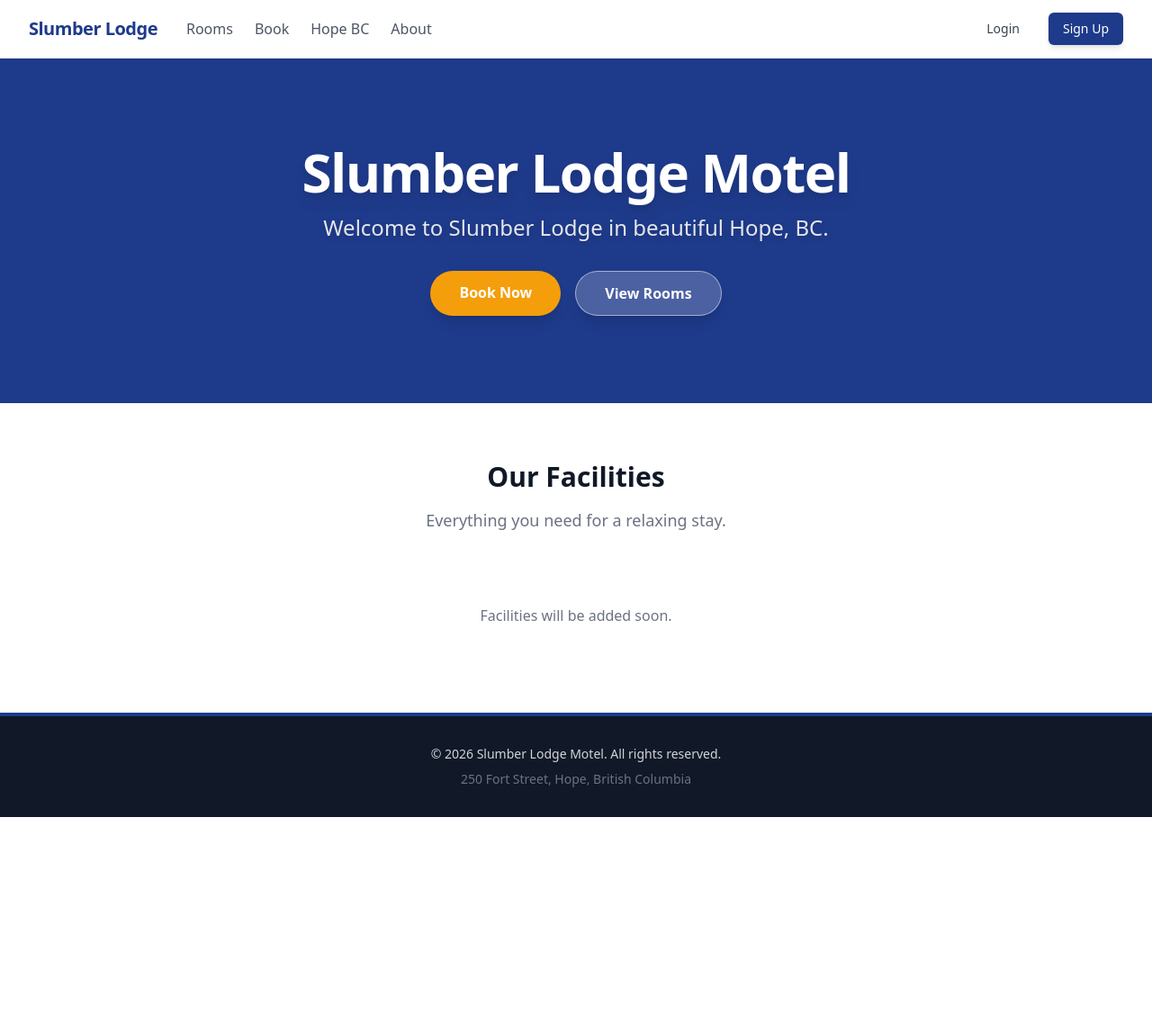
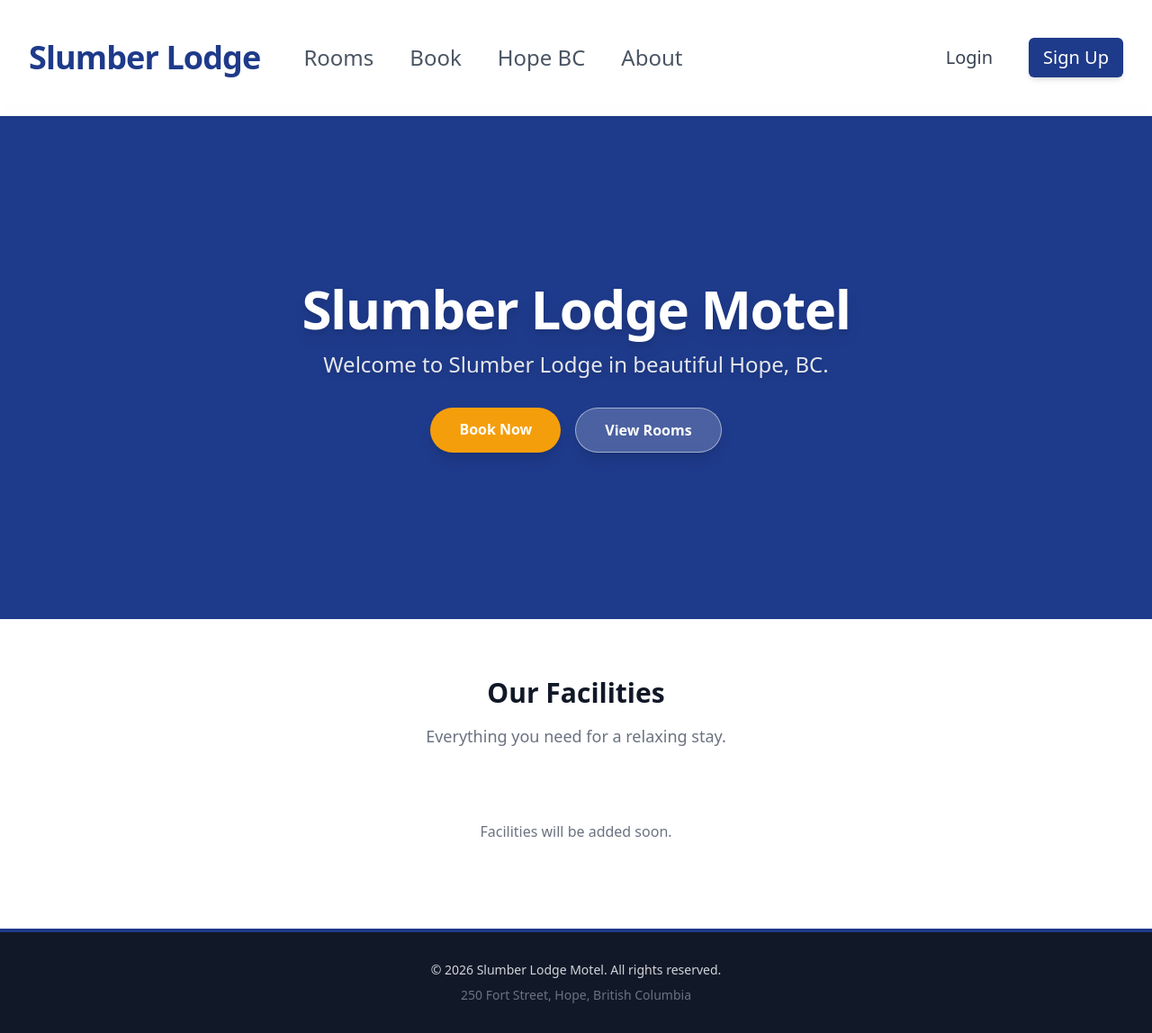
Before and after one commit to JianjunPeng/SlumberLodge, a Django app: page / in a window 1280 px wide. Shown: the whole page at 90% size. Before the commit the page ends 908 px from the top, so only its background shows below. Run offline with Django 5.2, Linux system fonts and the light colour scheme; data comes from the database, SQL or seed files in the repository; data that the repository does not hold is empty; some libraries are stand-ins or nearby versions.

Commit message:
Optimize the homepage: enlarge the homepage picture, enlarge the navigation bar.

```diff
--- a/templates/base.html
+++ b/templates/base.html
@@ -25,48 +25,48 @@
     <script defer src="https://cdn.jsdelivr.net/npm/alpinejs@3.x.x/dist/cdn.min.js"></script>
 </head>
 
-<body class="bg-gray-50 text-gray-800 font-sans min-h-screen flex flex-col pt-16">
+<body class="bg-gray-50 text-gray-800 font-sans min-h-screen flex flex-col pt-32">
 
     <!-- Sticky Horizontal Navigation -->
     <nav class="bg-white/90 backdrop-blur-md shadow-sm fixed top-0 left-0 right-0 z-50 border-b border-gray-100"
         x-data="{ open: false }">
         <div class="max-w-7xl mx-auto px-4 sm:px-6 lg:px-8">
-            <div class="flex justify-between h-16 items-center">
+            <div class="flex justify-between h-32 items-center">
                 <!-- Left side: Logo & Primary Links -->
-                <div class="flex items-center space-x-8">
+                <div class="flex items-center space-x-12">
                     <a href="{% url 'home' %}" class="flex items-center">
                         {% if site_settings.logo %}
-                            <img src="{{ site_settings.logo.url }}" alt="Slumber Lodge" class="h-10 w-auto object-contain">
+                        <img src="{{ site_settings.logo.url }}" alt="Slumber Lodge" class="h-20 w-auto object-contain">
                         {% else %}
-                            <span class="text-xl font-bold text-primary tracking-tight">Slumber Lodge</span>
+                        <span class="text-4xl font-bold text-primary tracking-tight">Slumber Lodge</span>
                         {% endif %}
                     </a>
-                    <div class="hidden md:flex space-x-6">
+                    <div class="hidden md:flex space-x-10">
                         <a href="{% url 'rooms' %}"
-                            class="text-gray-600 hover:text-primary transition-colors font-medium">Rooms</a>
+                            class="text-2xl text-gray-600 hover:text-primary transition-colors font-medium">Rooms</a>
                         <a href="{% url 'book' %}"
-                            class="text-gray-600 hover:text-primary transition-colors font-medium">Book</a>
+                            class="text-2xl text-gray-600 hover:text-primary transition-colors font-medium">Book</a>
                         <a href="{% url 'hope' %}"
-                            class="text-gray-600 hover:text-primary transition-colors font-medium">Hope BC</a>
+                            class="text-2xl text-gray-600 hover:text-primary transition-colors font-medium">Hope BC</a>
                         <a href="{% url 'about' %}"
-                            class="text-gray-600 hover:text-primary transition-colors font-medium">About</a>
+                            class="text-2xl text-gray-600 hover:text-primary transition-colors font-medium">About</a>
                     </div>
                 </div>
 
                 <!-- Right side: Auth / Admin -->
-                <div class="hidden md:flex items-center space-x-4">
+                <div class="hidden md:flex items-center space-x-6">
                     {% if user.is_authenticated %}
-                    <span class="text-sm text-gray-500">Hello, {{ user.username }}</span>
+                    <span class="text-xl text-gray-500">Hello, {{ user.username }}</span>
                     {% if user.is_staff %}
-                    <a href="/admin/" class="text-sm font-medium text-gray-600 hover:text-primary">Admin Panel</a>
+                    <a href="/admin/" class="text-xl font-medium text-gray-600 hover:text-primary">Admin Panel</a>
                     {% endif %}
                     <a href="{% url 'account_logout' %}"
-                        class="px-4 py-2 text-sm font-medium text-red-600 hover:bg-red-50 rounded-md transition">Logout</a>
+                        class="px-4 py-2 text-xl font-medium text-red-600 hover:bg-red-50 rounded-md transition">Logout</a>
                     {% else %}
                     <a href="{% url 'account_login' %}"
-                        class="px-4 py-2 text-sm font-medium text-gray-700 hover:bg-gray-100 rounded-md transition">Login</a>
+                        class="px-4 py-2 text-xl font-medium text-gray-700 hover:bg-gray-100 rounded-md transition">Login</a>
                     <a href="{% url 'account_signup' %}"
-                        class="px-4 py-2 text-sm font-medium text-white bg-primary hover:bg-blue-800 rounded-md transition shadow-md">Sign
+                        class="px-4 py-2 text-xl font-medium text-white bg-primary hover:bg-blue-800 rounded-md transition shadow-md">Sign
                         Up</a>
                     {% endif %}
                 </div>
--- a/templates/motel/home.html
+++ b/templates/motel/home.html
@@ -2,11 +2,12 @@
 
 {% block content %}
 <!-- Hero Section -->
-<div class="relative bg-gray-900 h-96">
+<div class="relative bg-gray-900 h-[60vh] sm:h-[60vh] md:h-[70vh]">
     {% if motel.hero_image %}
-        <img src="{{ motel.hero_image.url }}" alt="Slumber Lodge Default" class="absolute inset-0 w-full h-full object-cover mix-blend-overlay">
+    <img src="{{ motel.hero_image.url }}" alt="Slumber Lodge Default"
+        class="absolute inset-0 w-full h-full object-cover">
     {% else %}
-        <div class="absolute inset-0 w-full h-full bg-gradient-to-r from-blue-900 to-primary"></div>
+    <div class="absolute inset-0 w-full h-full bg-gradient-to-r from-blue-900 to-primary"></div>
     {% endif %}
 
     <div class="absolute inset-0 flex flex-col items-center justify-center text-center px-4">
@@ -17,10 +18,12 @@
             {{ motel.welcome_message|default:"Comfort and convenience in the heart of Hope, BC." }}
         </p>
         <div class="mt-8 flex gap-4">
-            <a href="{% url 'book' %}" class="bg-secondary hover:bg-yellow-600 text-white font-bold py-3 px-8 rounded-full shadow-lg transform transition hover:scale-105">
+            <a href="{% url 'book' %}"
+                class="bg-secondary hover:bg-yellow-600 text-white font-bold py-3 px-8 rounded-full shadow-lg transform transition hover:scale-105">
                 Book Now
             </a>
-            <a href="{% url 'rooms' %}" class="bg-white/20 hover:bg-white/30 backdrop-blur-sm border border-white/50 text-white font-bold py-3 px-8 rounded-full shadow-lg transform transition hover:scale-105">
+            <a href="{% url 'rooms' %}"
+                class="bg-white/20 hover:bg-white/30 backdrop-blur-sm border border-white/50 text-white font-bold py-3 px-8 rounded-full shadow-lg transform transition hover:scale-105">
                 View Rooms
             </a>
         </div>
@@ -40,7 +43,9 @@
             <div class="flex flex-col items-center p-6 bg-gray-50 rounded-xl shadow-sm hover:shadow-md transition">
                 <!-- Using generic icons for prototype -->
                 <div class="text-primary mb-4 p-3 bg-blue-100 rounded-full">
-                    <svg class="w-8 h-8" fill="none" stroke="currentColor" viewBox="0 0 24 24"><path stroke-linecap="round" stroke-linejoin="round" stroke-width="2" d="M5 13l4 4L19 7"></path></svg>
+                    <svg class="w-8 h-8" fill="none" stroke="currentColor" viewBox="0 0 24 24">
+                        <path stroke-linecap="round" stroke-linejoin="round" stroke-width="2" d="M5 13l4 4L19 7"></path>
+                    </svg>
                 </div>
                 <h3 class="text-lg font-medium text-gray-900">{{ facility.name }}</h3>
             </div>
```
